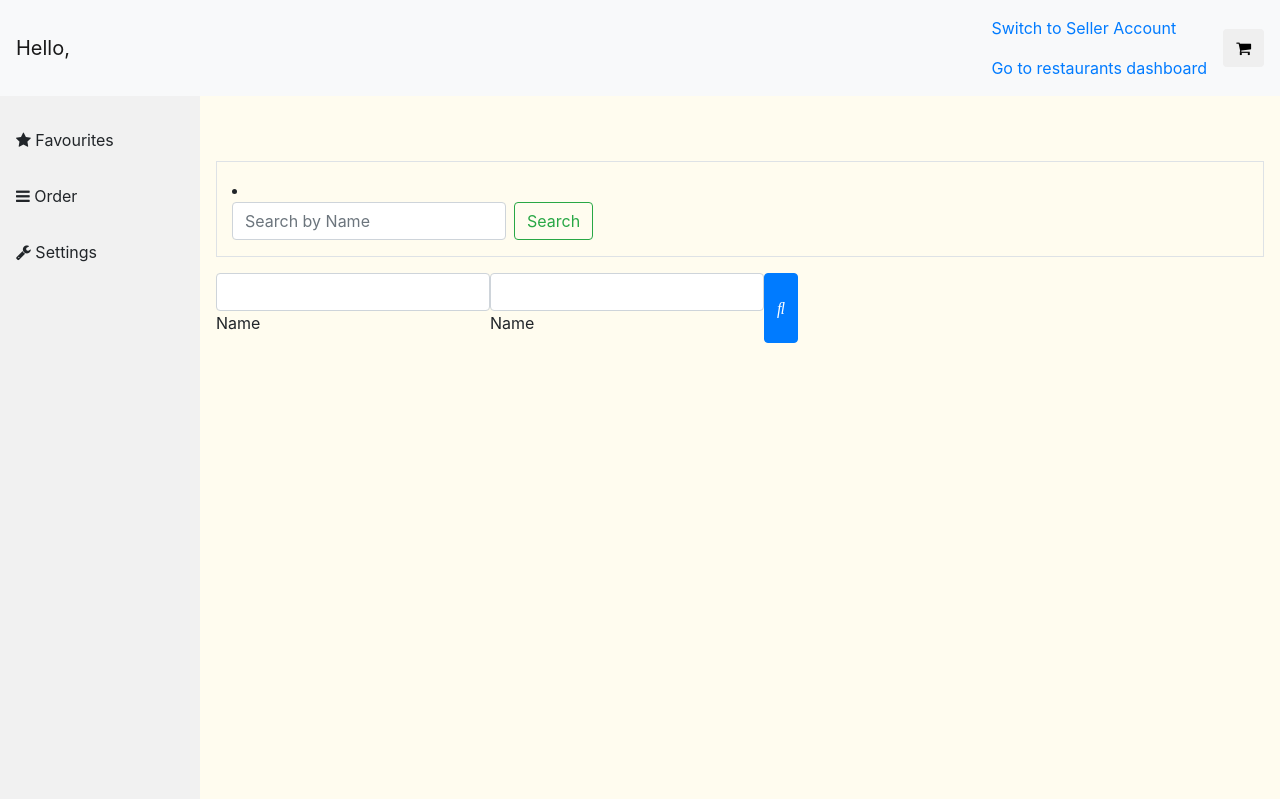
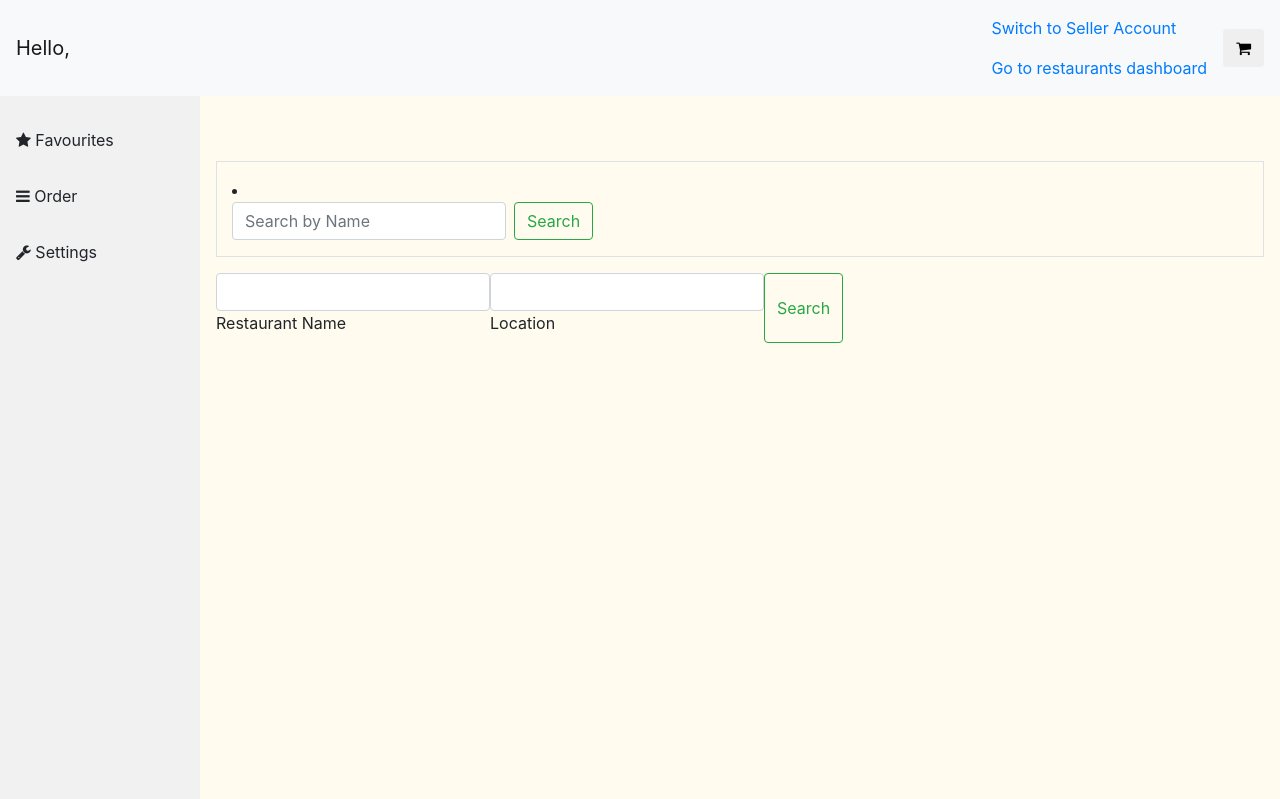
Before and after one commit to Michelle-Vava/ShareEats, a Django app: page /buyer/restaurants in a window 1280 px wide. Shown: the top 799 px of the page. Run offline with Django 4.2, Linux system fonts and the light colour scheme; some libraries are stand-ins or nearby versions.

Commit message:
bootstrap func added tests

```diff
--- a/develop/templates/buyer/restaurants.html
+++ b/develop/templates/buyer/restaurants.html
@@ -11,14 +11,12 @@
     <div class="input-group">
   <div class="form-outline">
     <input id="search-input-restaurant-name" type="search" id="form1" class="form-control" />
-    <label class="form-label" for="form1">Name</label>
+    <label class="form-label" for="form1">Restaurant Name</label>
   </div>
   <div class="form-outline">
     <input id="search-input-location" type="search" id="form1" class="form-control" />
-    <label class="form-label" for="form1">Name</label>
+    <label class="form-label" for="form1">Location</label>
   </div>
-  <button id="search-button" type="button" class="btn btn-primary">
-    <i class="fas fa-search"></i>
-  </button>
+  <button class="btn btn-outline-success my-2 my-sm-0" type="submit">Search</button>
     </div>
 {% endblock %}
```
